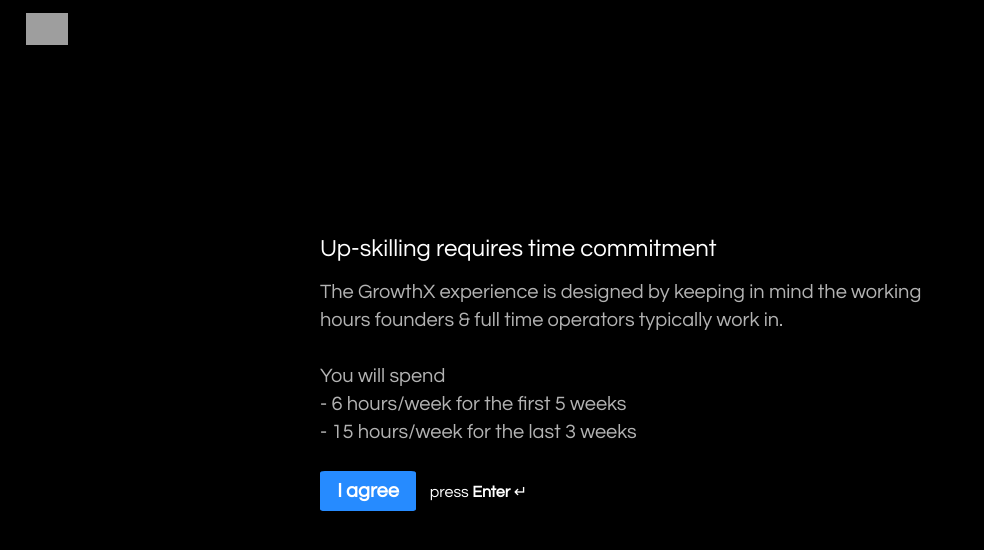
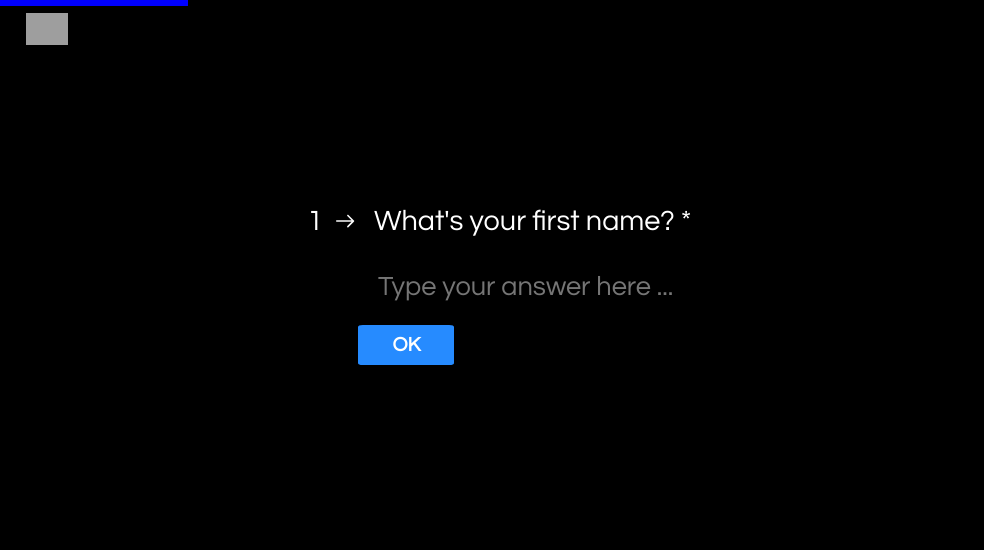
Before and after one commit to singhanuj620/typeform_clone, a React (Create React App) app: page / in a window 1280 px wide. Shown: the top 550 px of the page, without its empty margins (0-984 px from the left). Built offline with nearby package versions, Linux system fonts and the light colour scheme; grey boxes are pictures that could not be loaded.

Commit message:
feat(progress-bar) : added progress bar

```diff
--- a/src/App.js
+++ b/src/App.js
@@ -13,13 +13,13 @@
   const { screen } = useSelector((state) => state.screen);
   const dispatch = useDispatch();
 
-  useEffect(() => {
-    setTimeout(() => {
-      dispatch(resetModal())
-      dispatch(setScreen({ screenName: "homepage" }))
-    }, 1500)
-    // eslint-disable-next-line react-hooks/exhaustive-deps
-  }, [])
+  // useEffect(() => {
+  //   setTimeout(() => {
+  //     dispatch(resetModal())
+  //     dispatch(setScreen({ screenName: "homepage" }))
+  //   }, 1500)
+  //   // eslint-disable-next-line react-hooks/exhaustive-deps
+  // }, [])
 
   const renderScreen = (screen) => {
     switch (screen) {
--- /dev/null
+++ b/src/Component/Progressbar/Progressbar.css
@@ -0,0 +1,6 @@
+.progress{
+    border: 3px solid blue;
+    position: absolute;
+    top: 0;
+    left: 0;
+}
--- /dev/null
+++ b/src/Component/Progressbar/Progressbar.js
@@ -0,0 +1,18 @@
+import React from 'react'
+import './Progressbar.css'
+import { totalQuestions } from '../../questions';
+
+const Progressbar = ({ questionNumber }) => {
+
+    const calWidth = () => {
+        const perQuestionWidth = 99.6 / totalQuestions;
+        const newWidth = perQuestionWidth * questionNumber;
+        return `${newWidth}%`;
+    }
+
+    return (
+        <div className="progress" style={{ width: calWidth() }}></div>
+    )
+}
+
+export default Progressbar
--- a/src/Container/Questions/Questions.js
+++ b/src/Container/Questions/Questions.js
@@ -9,6 +9,7 @@
 import { setAnswer } from '../../slice/answerSlice';
 import Options from '../../Component/Options/Options'
 import Phone from '../../Component/Phone/Phone'
+import Progressbar from '../../Component/Progressbar/Progressbar'
 
 const Questions = () => {
     const { questionNumber } = useSelector((state) => state.screen);
@@ -112,6 +113,7 @@
 
     return (
         <div className='ques'>
+            <Progressbar questionNumber={question.id} />
             <div className='ques-title'>
                 {questionNumber} &nbsp;
                 <svg className="svg-ques" viewBox="0 0 20 20">
--- a/src/questions.js
+++ b/src/questions.js
@@ -324,3 +324,6 @@
         countryName
     }
 ]
+
+
+export const totalQuestions = 7
--- a/src/slice/changeScreenSlice.js
+++ b/src/slice/changeScreenSlice.js
@@ -3,8 +3,8 @@
 export const changeScreenSlice = createSlice({
     name: 'screen',
     initialState: {
-        screen: "loader",
-        questionNumber: 0
+        screen: "questions",
+        questionNumber: 1
     },
     reducers: {
         setScreen: (state, action) => {
```
